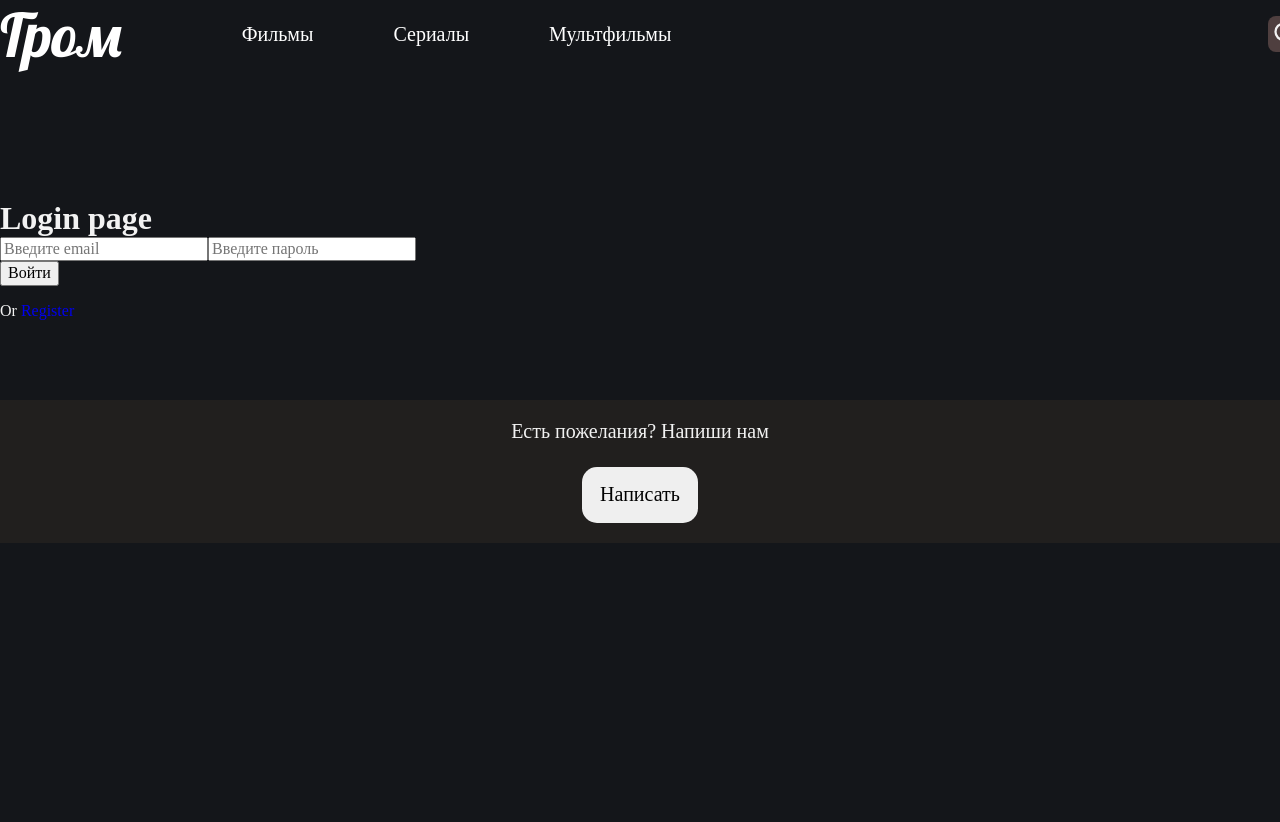
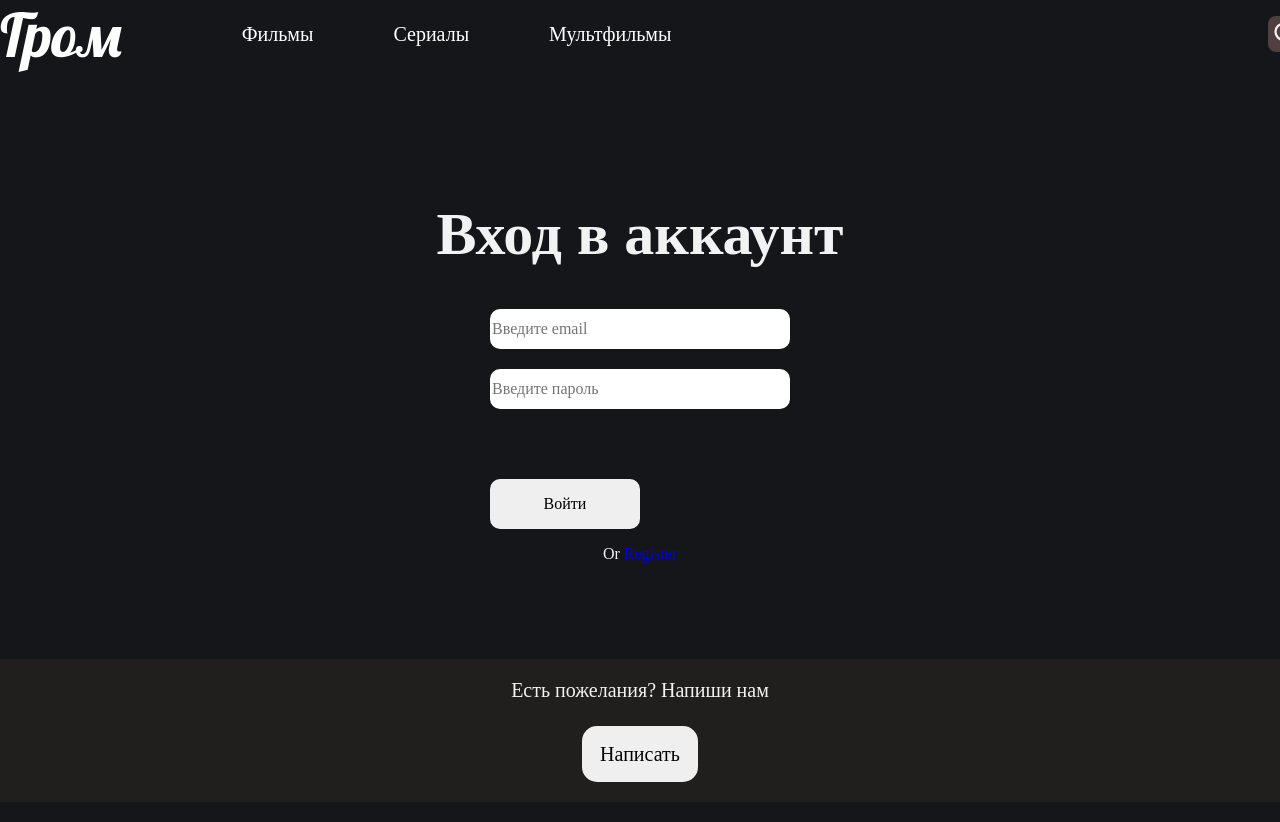
Before and after one commit to kafanasyev97/movies_site, a React (Create React App) app: page /login in a window 1280 px wide. Before the commit the page ends 800 px from the top, so only its background shows below. Built offline with nearby package versions, Linux system fonts and the light colour scheme; no server answers; data requests are answered from the project's data file; a web font is replaced by a local one.

Commit message:
[upd] Classes for auth pages

```diff
--- a/src/assets/components/RegistrationComponents/Form.tsx
+++ b/src/assets/components/RegistrationComponents/Form.tsx
@@ -14,10 +14,11 @@ const Form = ({ buttonText, handleClick }: FormProps) => {
   }
 
   return (
-    <form>
-      <div>
+    <form className="user-form">
+      <div className="user-form__fields">
         <label htmlFor="email"></label>
         <input
+          className="user-form__input"
           id="email"
           value={email}
           onChange={(e) => setEmail(e.target.value)}
@@ -27,6 +28,7 @@ const Form = ({ buttonText, handleClick }: FormProps) => {
 
         <label htmlFor="password"></label>
         <input
+          className="user-form__input"
           id="password"
           value={password}
           onChange={(e) => setPassword(e.target.value)}
@@ -34,7 +36,9 @@ const Form = ({ buttonText, handleClick }: FormProps) => {
           type="password"
         />
       </div>
-      <button onClick={onClickButton}>{buttonText}</button>
+      <button className="user-form__button" onClick={onClickButton}>
+        {buttonText}
+      </button>
     </form>
   )
 }
--- a/src/assets/pages/SignInPage.tsx
+++ b/src/assets/pages/SignInPage.tsx
@@ -3,8 +3,8 @@ import SignIn from '../components/RegistrationComponents/SignIn'
 
 const SignInPage = () => {
   return (
-    <div>
-      <h1>Login page</h1>
+    <div className="auth-page">
+      <h1>Вход в аккаунт</h1>
       <SignIn />
       <p>
         Or <Link to="/register">Register</Link>
--- a/src/assets/pages/SignUpPage.tsx
+++ b/src/assets/pages/SignUpPage.tsx
@@ -3,8 +3,8 @@ import SignUp from '../components/RegistrationComponents/SignUp'
 
 const SignUpPage = () => {
   return (
-    <div>
-      <h1>Register page</h1>
+    <div className="auth-page">
+      <h1>Регистрация</h1>
       <SignUp />
       <p>
         Already have an account? <Link to="/login">Login</Link>
--- a/src/styles/index.css
+++ b/src/styles/index.css
@@ -318,3 +318,46 @@ a {
   right: 5px;
   cursor: pointer;
 }
+
+/*------------------------------------------------------------------------Auth page-------------------------------------------------------------------------------------*/
+
+.auth-page {
+  margin: 0 auto;
+  display: flex;
+  align-items: center;
+  justify-content: center;
+  flex-direction: column;
+}
+
+.auth-page h1 {
+  font-size: 60px;
+  margin-bottom: 30px;
+}
+
+.user-form {
+  display: flex;
+  flex-direction: column;
+  gap: 70px;
+}
+
+.user-form__fields {
+  display: flex;
+  flex-direction: column;
+  gap: 10px;
+}
+
+.user-form__input {
+  display: block;
+  outline: none;
+  width: 300px;
+  height: 40px;
+  border-radius: 10px;
+  border: none;
+}
+
+.user-form__button {
+  height: 50px;
+  width: 50%;
+  border-radius: 10px;
+  border: none;
+}
```
